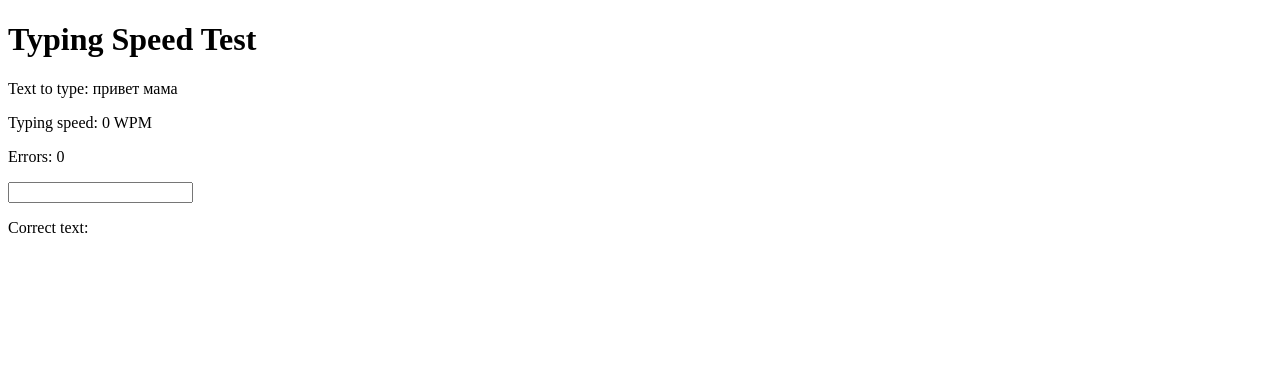
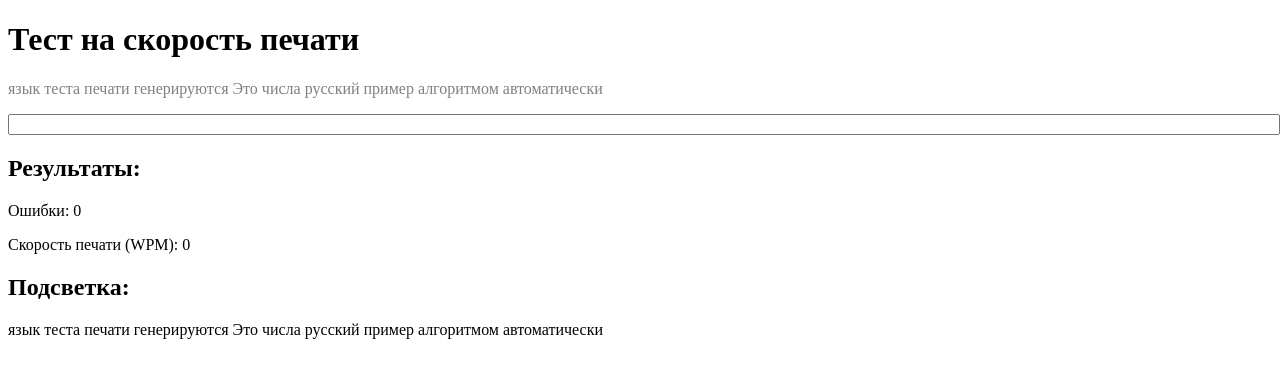
Before and after one commit to notPHPuser/testForPoizon, a React (Vite) app in the folder client/: page / in a window 1280 px wide. Shown: the top 378 px of the page. Built offline with nearby package versions, Linux system fonts and the light colour scheme.

Commit message:
осталось добавить стили

```diff
--- a/client/package.json
+++ b/client/package.json
@@ -10,8 +10,10 @@
     "preview": "vite preview"
   },
   "dependencies": {
+    "@reduxjs/toolkit": "^2.2.7",
     "react": "^18.3.1",
     "react-dom": "^18.3.1",
+    "react-redux": "^9.1.2",
     "styled-components": "^6.1.12"
   },
   "devDependencies": {
--- a/client/src/App.css
+++ b/client/src/App.css
@@ -0,0 +1,3 @@
+.error {
+  color: red;
+}
--- a/client/src/App.jsx
+++ b/client/src/App.jsx
@@ -1,65 +1,11 @@
-import React, { useState, useEffect } from 'react';
-import styled from 'styled-components';
+import React from 'react';
+
+import TypingTest from './components/TypingTest';
 
 const App = () => {
-  const [text, setText] = useState('привет мама');
-  const [typingSpeed, setTypingSpeed] = useState(0);
-  const [errors, setErrors] = useState(0);
-  const [inputText, setInputText] = useState('');
-  const [correctText, setCorrectText] = useState('');
-  const [startTime, setStartTime] = useState(null);
-
-  useEffect(() => {
-    const timer = setInterval(() => {
-      if (startTime) {
-        const time = (new Date().getTime() - startTime) / 1000;
-        const wpm = inputText.length / 5 / (time / 60);
-        setTypingSpeed(parseFloat(wpm.toFixed(1)));
-      }
-    }, 1000);
-
-    return () => clearInterval(timer);
-  }, [inputText, startTime]);
-
-  const handleInputChange = (event) => {
-    const input = event.target.value;
-    setInputText(input);
-
-    let correct = 0;
-    let errors = 0;
-    for (let i = 0; i < input.length; i++) {
-      if (input[i] === text[i]) {
-        correct++;
-      } else {
-        errors++;
-      }
-    }
-    setErrors(errors);
-    setCorrectText(input.slice(0, correct));
-
-    if (!startTime) {
-      setStartTime(new Date().getTime());
-    }
-  };
-
-  // const Input = styled.p`
-  //   background-color: blue;
-  //   color: white;
-  //   padding: 10px;
-  //   border: none;
-  //   border-radius: 5px;
-  // `;
   return (
-    <div>
-      <h1>Typing Speed Test</h1>
-      <p>Text to type: {text}</p>
-      <p>Typing speed: {typingSpeed} WPM</p>
-      <p>Errors: {errors}</p>
-      <input type='text' value={inputText} onChange={handleInputChange} />
-      <p>
-        Correct text: <span style={{ color: 'green' }}>{correctText}</span>
-        <span style={{ color: 'red' }}>{inputText.slice(correctText.length)}</span>
-      </p>
+    <div className='App'>
+      <TypingTest />
     </div>
   );
 };
--- /dev/null
+++ b/client/src/components/TypingTest.jsx
@@ -0,0 +1,92 @@
+import React, { useEffect } from 'react';
+import { useSelector, useDispatch } from 'react-redux';
+import { setInput, incrementErrors, setWPM, setStartTime, reset } from '../store/typingSlice';
+
+// Массив русских слов
+const russianWords = [
+  'Это',
+  'пример',
+  'текста',
+  'для',
+  'теста',
+  'на',
+  'скорость',
+  'печати',
+  'русский',
+  'язык',
+  'слова',
+  'перемешанные',
+  'случайно',
+  'генерируются',
+  'автоматически',
+  'алгоритмом',
+  'рандом',
+  'числа',
+  'генерируются',
+  'автоматически',
+];
+
+// Выбираем 10 случайных слов из массива
+const randomWords = russianWords.sort(() => Math.random() - 0.5).slice(0, 10);
+
+// Объединяем слова в строку
+const TEXT = randomWords.join(' ');
+
+const TypingTest = () => {
+  const dispatch = useDispatch();
+  const { input, errors, wpm, startTime } = useSelector((state) => state.typing);
+
+  useEffect(() => {
+    if (input.length === 0) {
+      dispatch(reset());
+    }
+    if (startTime) {
+      const elapsedTime = (new Date() - startTime) / 1000; // Время в секундах
+      const wordsTyped = input.split(' ').length;
+      const wpmValue = Math.round((wordsTyped / elapsedTime) * 60);
+      dispatch(setWPM(wpmValue));
+    }
+  }, [input, dispatch, startTime]);
+
+  const handleInputChange = (e) => {
+    const value = e.target.value;
+    dispatch(setInput(value));
+
+    if (!startTime) {
+      dispatch(setStartTime(new Date()));
+    }
+
+    // Проверка на ошибки
+    if (value[value.length - 1] !== TEXT[input.length]) {
+      dispatch(incrementErrors());
+    }
+  };
+
+  return (
+    <div>
+      <h1>Тест на скорость печати</h1>
+      <p style={{ color: 'grey' }}>{TEXT}</p>
+      <input type='text' value={input} onChange={handleInputChange} style={{ width: '100%' }} />
+      <div>
+        <h2>Результаты:</h2>
+        <p>Ошибки: {errors}</p>
+        <p>Скорость печати (WPM): {wpm}</p>
+      </div>
+      <div>
+        <h2>Подсветка:</h2>
+        {TEXT.split('').map((char, index) => (
+          <span
+            key={index}
+            style={{
+              color: index < input.length ? (input[index] === char ? 'green' : 'red') : 'black',
+            }}
+          >
+            {char}
+          </span>
+        ))}
+      </div>
+    </div>
+  );
+};
+
+export default TypingTest;
--- a/client/src/main.jsx
+++ b/client/src/main.jsx
@@ -1,10 +1,14 @@
-import { StrictMode } from 'react'
-import { createRoot } from 'react-dom/client'
-import App from './App.jsx'
-import './index.css'
+import { StrictMode } from 'react';
+import { createRoot } from 'react-dom/client';
+import App from './App.jsx';
+import './index.css';
+import { Provider } from 'react-redux';
+import store from './store/store';
 
 createRoot(document.getElementById('root')).render(
   <StrictMode>
-    <App />
+    <Provider store={store}>
+      <App />
+    </Provider>
   </StrictMode>,
-)
+);
--- /dev/null
+++ b/client/src/store/store.js
@@ -0,0 +1,10 @@
+import { configureStore } from '@reduxjs/toolkit';
+import typingReducer from './typingSlice';
+
+const store = configureStore({
+  reducer: {
+    typing: typingReducer,
+  },
+});
+
+export default store;
--- /dev/null
+++ b/client/src/store/typingSlice.js
@@ -0,0 +1,34 @@
+import { createSlice } from '@reduxjs/toolkit';
+
+const typingSlice = createSlice({
+  name: 'typing',
+  initialState: {
+    input: '',
+    errors: 0,
+    wpm: 0,
+    startTime: null,
+  },
+  reducers: {
+    setInput(state, action) {
+      state.input = action.payload;
+    },
+    incrementErrors(state) {
+      state.errors += 1;
+    },
+    setWPM(state, action) {
+      state.wpm = action.payload;
+    },
+    setStartTime(state, action) {
+      state.startTime = action.payload;
+    },
+    reset(state) {
+      state.input = '';
+      state.errors = 0;
+      state.wpm = 0;
+      state.startTime = null;
+    },
+  },
+});
+
+export const { setInput, incrementErrors, setWPM, setStartTime, reset } = typingSlice.actions;
+export default typingSlice.reducer;
```
Also changed, not shown: 1 other file (tests, documents, lock files or other folders).
